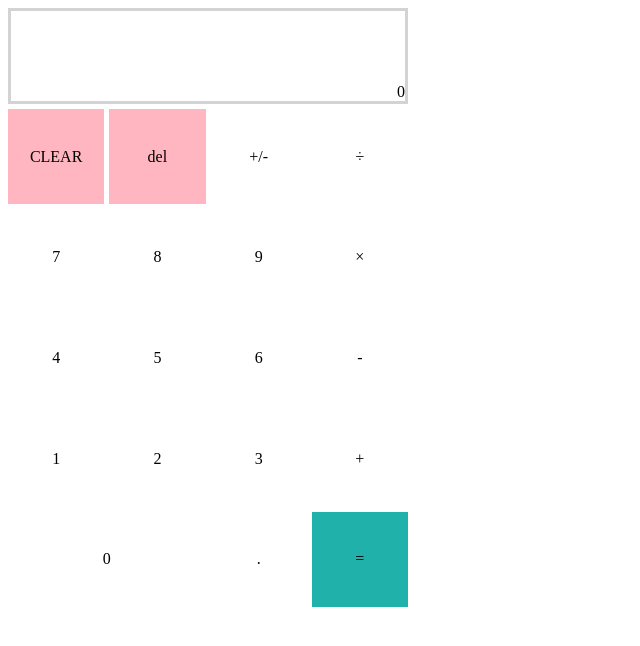
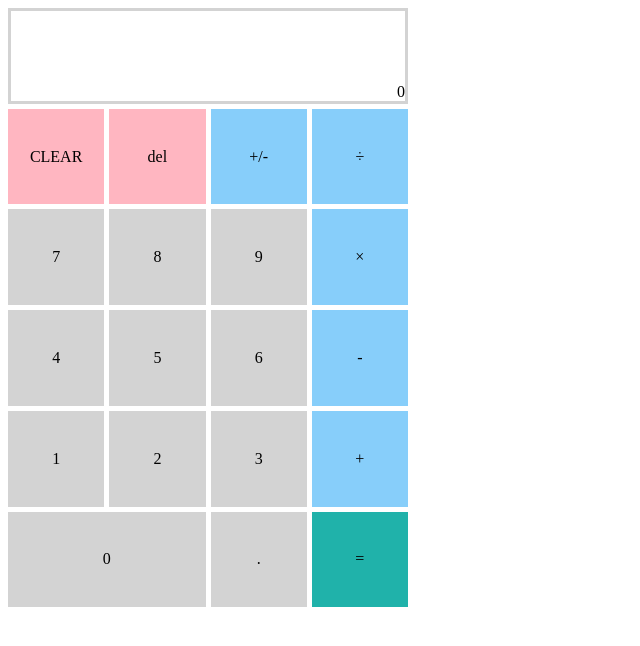
Before and after one commit to j-pinto/calculator, a plain HTML site: page index.html in a window 1280 px wide. Shown: the whole page, without its empty margins (0-640 px from the left). Drawn offline with Linux system fonts and the light colour scheme.

Commit message:
basic style fix

```diff
--- a/stylesheet.css
+++ b/stylesheet.css
@@ -37,12 +37,12 @@
     justify-items: center;
 }
 
-.num
+div[data-type="num"], #decimal
 {
     background-color: lightgray;
 }
 
-.op
+div[data-type="op"], #negate
 {
     background-color: lightskyblue;
 }
```
